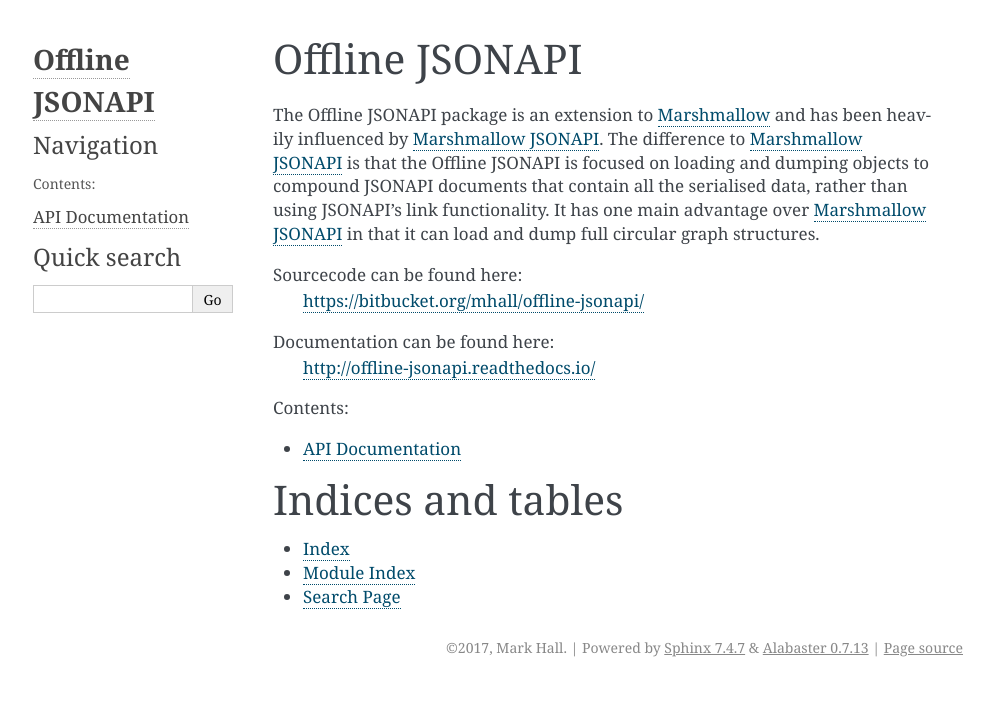
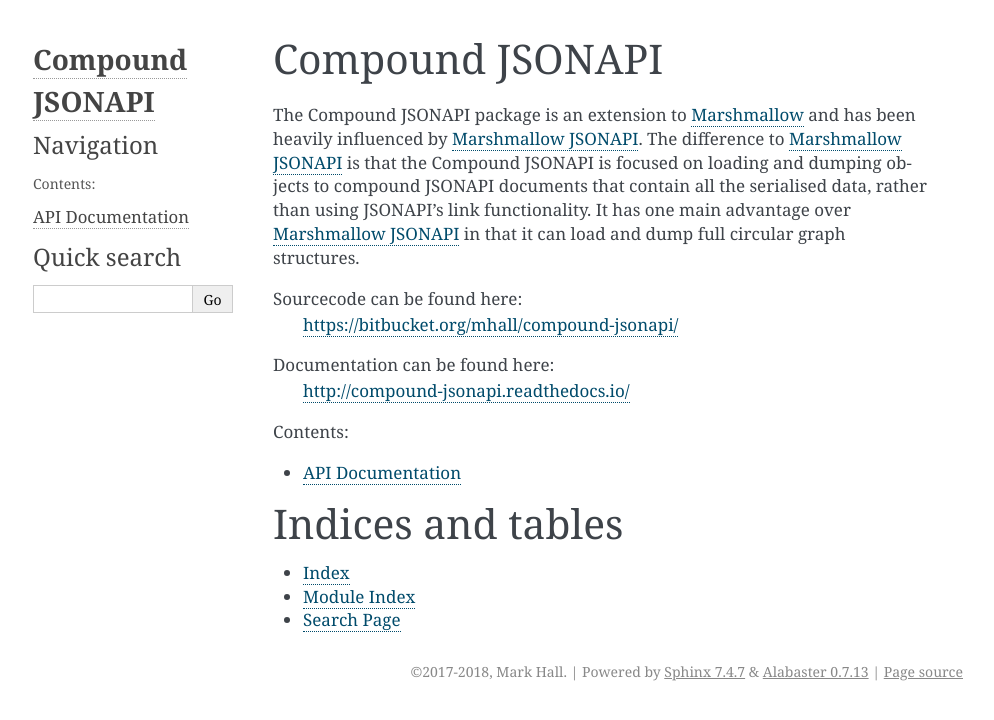
Before and after one commit to scmmmh/compound-jsonapi, a Sphinx documentation site: the page built from docs/index.rst, in a window 1280 px wide. Shown: the top 720 px of the page, without its empty margins (147-1141 px from the left). Built offline with Sphinx 7.4.7, drawn with Linux system fonts in a browser that asks for light colours.

Commit message:
Updated the docs

```diff
--- a/docs/api.rst
+++ b/docs/api.rst
@@ -2,11 +2,11 @@
 API Documentation
 #################
 
-.. automodule:: offline_jsonapi
+.. automodule:: compound_jsonapi
    :members:
 
-.. automodule:: offline_jsonapi.schema
+.. automodule:: compound_jsonapi.schema
    :members:
 
-.. automodule:: offline_jsonapi.fields
+.. automodule:: compound_jsonapi.fields
    :members:
--- a/docs/conf.py
+++ b/docs/conf.py
@@ -1,7 +1,7 @@
 #!/usr/bin/env python3
 # -*- coding: utf-8 -*-
 #
-# Offline JSONAPI documentation build configuration file, created by
+# Compound JSONAPI documentation build configuration file, created by
 # sphinx-quickstart on Mon Dec 18 15:00:44 2017.
 #
 # This file is execfile()d with the current directory set to its
@@ -47,8 +47,8 @@
 master_doc = 'index'
 
 # General information about the project.
-project = 'Offline JSONAPI'
-copyright = '2017, Mark Hall'
+project = 'Compound JSONAPI'
+copyright = '2017-2018, Mark Hall'
 author = 'Mark Hall'
 
 # The version info for the project you're documenting, acts as replacement for
@@ -115,7 +115,7 @@
 # -- Options for HTMLHelp output ------------------------------------------
 
 # Output file base name for HTML help builder.
-htmlhelp_basename = 'OfflineJSONAPIdoc'
+htmlhelp_basename = 'CompoundJSONAPIdoc'
 
 
 # -- Options for LaTeX output ---------------------------------------------
@@ -142,7 +142,7 @@
 # (source start file, target name, title,
 #  author, documentclass [howto, manual, or own class]).
 latex_documents = [
-    (master_doc, 'OfflineJSONAPI.tex', 'Offline JSONAPI Documentation',
+    (master_doc, 'CompoundJSONAPI.tex', 'Compound JSONAPI Documentation',
      'Mark Hall', 'manual'),
 ]
 
@@ -152,7 +152,7 @@
 # One entry per manual page. List of tuples
 # (source start file, name, description, authors, manual section).
 man_pages = [
-    (master_doc, 'offlinejsonapi', 'Offline JSONAPI Documentation',
+    (master_doc, 'Compoundjsonapi', 'Compound JSONAPI Documentation',
      [author], 1)
 ]
 
@@ -163,8 +163,8 @@
 # (source start file, target name, title, author,
 #  dir menu entry, description, category)
 texinfo_documents = [
-    (master_doc, 'OfflineJSONAPI', 'Offline JSONAPI Documentation',
-     author, 'OfflineJSONAPI', 'One line description of project.',
+    (master_doc, 'CompoundJSONAPI', 'Compound JSONAPI Documentation',
+     author, 'CompoundJSONAPI', 'One line description of project.',
      'Miscellaneous'),
 ]
 
--- a/docs/index.rst
+++ b/docs/index.rst
@@ -1,18 +1,18 @@
-Offline JSONAPI
-===============
+Compound JSONAPI
+================
 
-The Offline JSONAPI package is an extension to `Marshmallow`_ and has been
+The Compound JSONAPI package is an extension to `Marshmallow`_ and has been
 heavily influenced by `Marshmallow JSONAPI`_. The difference to
-`Marshmallow JSONAPI`_ is that the Offline JSONAPI is focused on loading
+`Marshmallow JSONAPI`_ is that the Compound JSONAPI is focused on loading
 and dumping objects to compound JSONAPI documents that contain all the
 serialised data, rather than using JSONAPI's link functionality. It has one
 main advantage over `Marshmallow JSONAPI`_ in that it can load and dump full
 circular graph structures.
 
 Sourcecode can be found here:
-  https://bitbucket.org/mhall/offline-jsonapi/
+  https://bitbucket.org/mhall/compound-jsonapi/
 Documentation can be found here:
-  http://offline-jsonapi.readthedocs.io/
+  http://compound-jsonapi.readthedocs.io/
 
 
 .. toctree::
```
Also changed, not shown: README.rst (+4 -4 lines), src/compound_jsonapi/__init__.py (+6 -6 lines), 2 other files.
